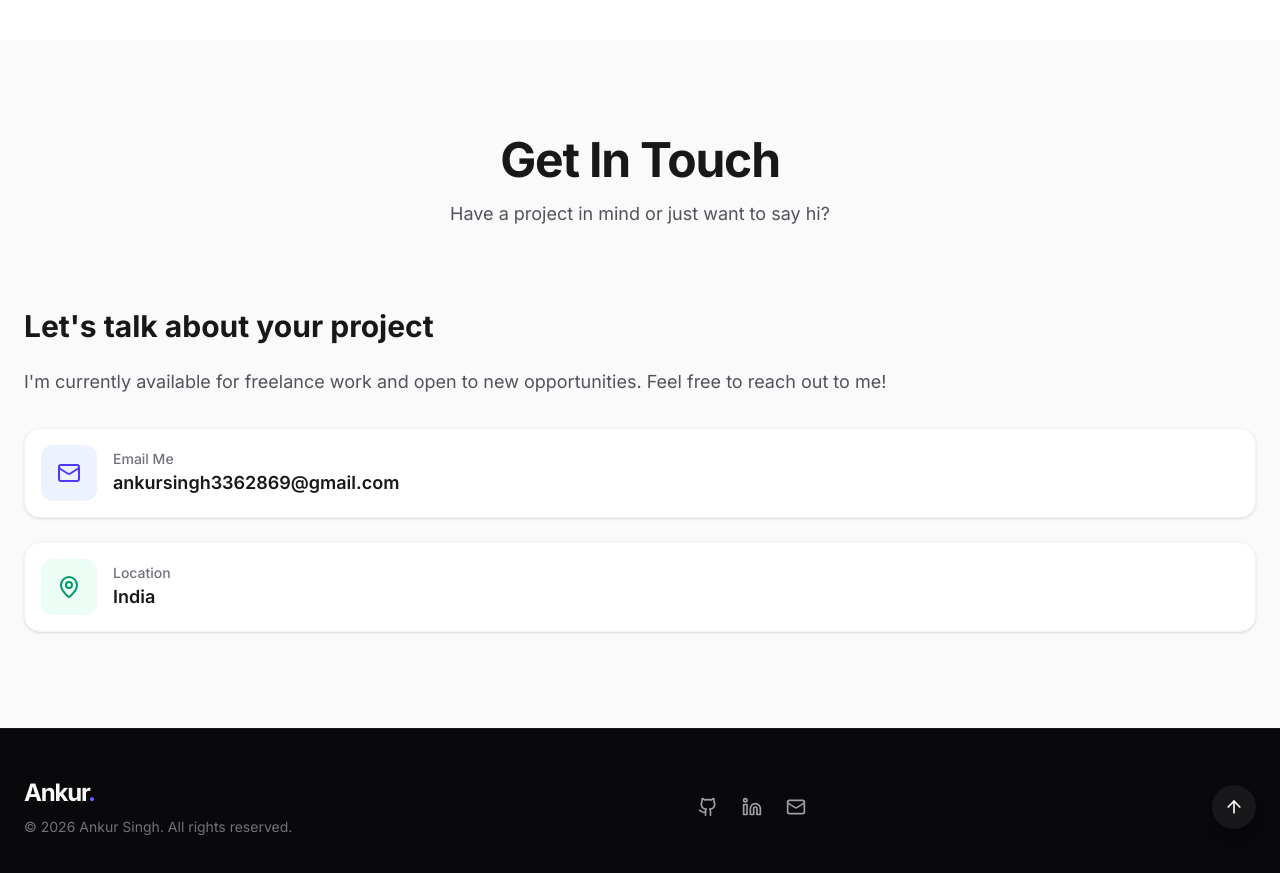
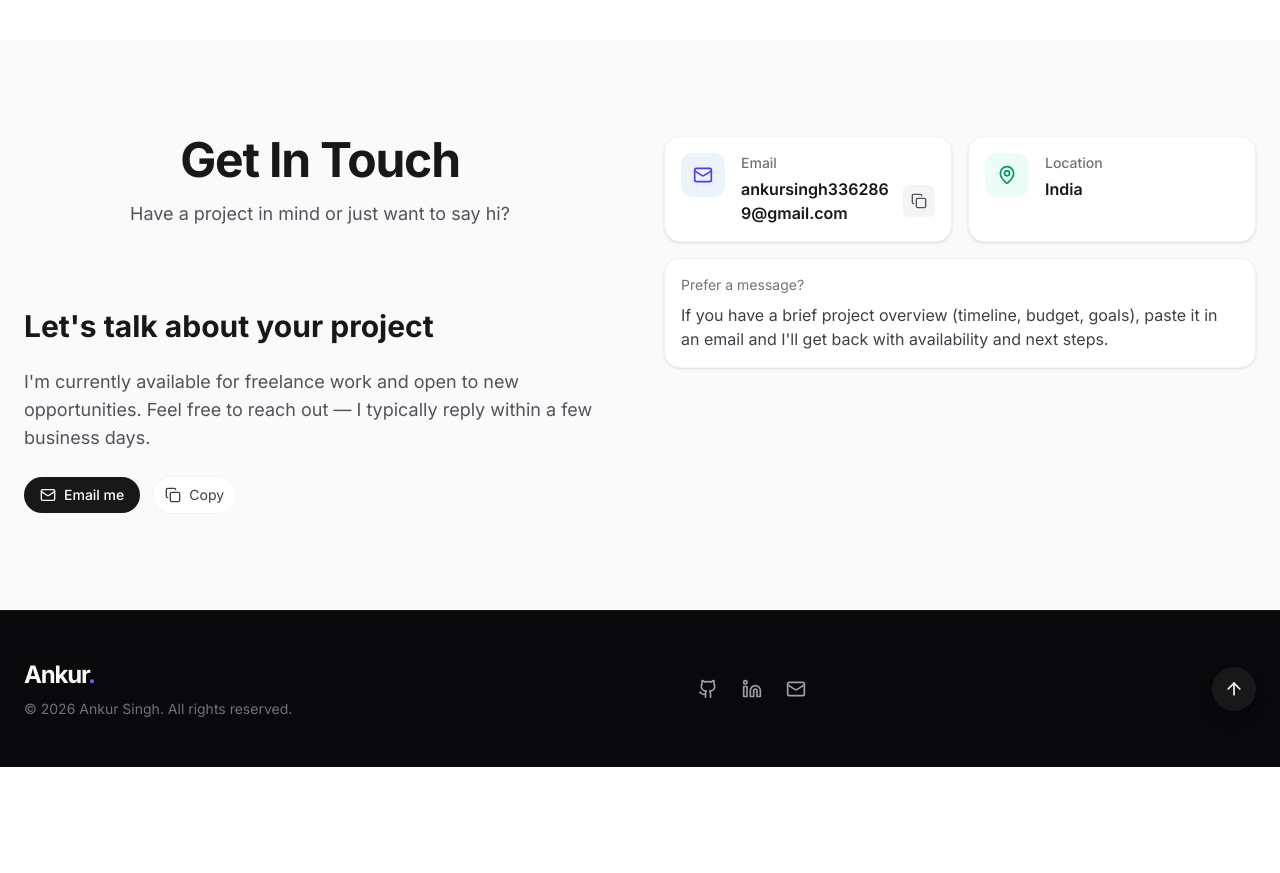
Before and after one commit to Ankur33657/portfolio-website, a React (Vite) app: page / in a window 1280 px wide. Shown: the part 8580-9453 px from the top of the page. After the commit the page ends 9347 px from the top, so only its background shows below. Built offline with nearby package versions, Linux system fonts and the light colour scheme; no server answers.

Commit message:
refactor: Enhance contact section with copy-to-clipboard functionality and simplify Navbar's mobile UI by removing the menu toggle.

```diff
--- a/src/components/layout/Navbar.tsx
+++ b/src/components/layout/Navbar.tsx
@@ -86,27 +86,16 @@ export function Navbar() {
           </button>
         </nav>
 
-        {/* Mobile Menu Toggle */}
         <div className="flex items-center gap-4 md:hidden">
           <button
             onClick={toggleTheme}
-            className="p-2 rounded-full hover:bg-zinc-100 dark:hover:bg-zinc-800 transition-colors text-zinc-600 dark:text-zinc-400"
+            className="p-2 mr-2  rounded-full hover:bg-zinc-100 dark:hover:bg-zinc-800 transition-colors text-zinc-600 dark:text-zinc-400"
             aria-label="Toggle Theme"
           >
             {isDarkMode ? (
               <Sun className="w-5 h-5" />
             ) : (
               <Moon className="w-5 h-5" />
-            )}
-          </button>
-          <button
-            onClick={() => setIsMobileMenuOpen(!isMobileMenuOpen)}
-            className="p-2 text-zinc-600 dark:text-zinc-400"
-          >
-            {isMobileMenuOpen ? (
-              <X className="w-6 h-6" />
-            ) : (
-              <Menu className="w-6 h-6" />
             )}
           </button>
         </div>
--- a/src/components/sections/Contact.tsx
+++ b/src/components/sections/Contact.tsx
@@ -1,68 +1,136 @@
-import React, { useState } from 'react';
-import { motion } from 'motion/react';
-import { SectionHeading } from '@/components/ui/SectionHeading';
-import { portfolioData } from '@/data/portfolio';
-import { Mail, MapPin, Phone } from 'lucide-react';
+import React from "react";
+import { motion } from "framer-motion";
+import { Mail, MapPin, Copy } from "lucide-react";
+import { portfolioData } from "@/data/portfolio";
+import { SectionHeading } from "@/components/ui/SectionHeading";
 
 export function Contact() {
   const { personal } = portfolioData;
 
+  const handleCopy = async (text) => {
+    try {
+      await navigator.clipboard.writeText(text);
+      // small visual affordance: use native alert as a fallback (keep it tiny)
+      // in a real app replace with a non-blocking toast/snackbar
+      alert("Copied to clipboard");
+    } catch (e) {
+      console.error("copy failed", e);
+    }
+  };
 
   return (
-    <section id="contact" className="py-24 bg-zinc-50 dark:bg-zinc-950">
+    <section
+      id="contact"
+      className="py-20 md:py-24 bg-zinc-50 dark:bg-zinc-950"
+    >
       <div className="max-w-7xl mx-auto px-6">
-        <SectionHeading
-          title="Get In Touch"
-          subtitle="Have a project in mind or just want to say hi?"
-        />
-
-        <div className="grid mx-auto">
+        <div className="grid grid-cols-1 md:grid-cols-2 gap-12 items-start">
+          {/* left: heading + intro */}
           <motion.div
-            initial={{ opacity: 0, x: -50 }}
+            initial={{ opacity: 0, x: -30 }}
             whileInView={{ opacity: 1, x: 0 }}
             viewport={{ once: true, margin: "-100px" }}
-            transition={{ duration: 0.5 }}
-            className="space-y-8"
+            transition={{ duration: 0.45 }}
+            className="space-y-6"
           >
-            <h3 className="text-3xl font-bold text-zinc-900 dark:text-zinc-50 mb-6">
-              Let's talk about your project
+            <SectionHeading
+              title="Get In Touch"
+              subtitle="Have a project in mind or just want to say hi?"
+            />
+
+            <h3 className="text-2xl md:text-3xl font-bold text-zinc-900 dark:text-zinc-50">
+              Let&apos;s talk about your project
             </h3>
-            <p className="text-lg text-zinc-600 dark:text-zinc-400 mb-8">
-              I'm currently available for freelance work and open to new
-              opportunities. Feel free to reach out to me!
+
+            <p className="text-base md:text-lg text-zinc-600 dark:text-zinc-400">
+              I&apos;m currently available for freelance work and open to new
+              opportunities. Feel free to reach out — I typically reply within a
+              few business days.
             </p>
 
-            <div className="space-y-6">
-              <div className="flex items-center gap-4 p-4 bg-white dark:bg-zinc-900 rounded-2xl shadow-sm border border-zinc-100 dark:border-zinc-800 hover:shadow-md transition-shadow">
-                <div className="p-4 bg-indigo-50 dark:bg-indigo-900/30 text-indigo-600 dark:text-indigo-400 rounded-xl">
-                  <Mail className="w-6 h-6" />
+            {/* Optional: small CTA row on mobile */}
+            <div className="flex gap-3 items-center">
+              <a
+                href={`mailto:${personal.email}`}
+                className="inline-flex items-center gap-2 px-4 py-2 bg-zinc-900 dark:bg-zinc-50 text-white dark:text-zinc-900 rounded-full text-sm font-medium hover:opacity-90 transition"
+                aria-label={`Email ${personal.email}`}
+              >
+                <Mail className="w-4 h-4" />
+                Email me
+              </a>
+
+              <button
+                type="button"
+                onClick={() => handleCopy(personal.email)}
+                className="inline-flex items-center gap-2 px-3 py-2 bg-white dark:bg-zinc-900 border border-zinc-100 dark:border-zinc-800 rounded-full text-sm text-zinc-700 dark:text-zinc-300 hover:shadow-sm transition"
+                aria-label="Copy email to clipboard"
+              >
+                <Copy className="w-4 h-4" />
+                <span className="hidden sm:inline">Copy</span>
+              </button>
+            </div>
+          </motion.div>
+
+          {/* right: contact cards */}
+          <motion.div
+            initial={{ opacity: 0, x: 30 }}
+            whileInView={{ opacity: 1, x: 0 }}
+            viewport={{ once: true, margin: "-100px" }}
+            transition={{ duration: 0.45 }}
+            className="space-y-4"
+          >
+            <div className="grid grid-cols-1 sm:grid-cols-2 gap-4">
+              <div className="flex items-start gap-4 p-4 bg-white dark:bg-zinc-900 rounded-2xl shadow-sm border border-zinc-100 dark:border-zinc-800 hover:shadow-md transition-shadow">
+                <div className="p-3 bg-indigo-50 dark:bg-indigo-900/30 text-indigo-600 dark:text-indigo-400 rounded-xl">
+                  <Mail className="w-5 h-5" />
                 </div>
-                <div>
+                <div className="flex-1">
                   <p className="text-sm font-medium text-zinc-500 dark:text-zinc-400">
-                    Email Me
+                    Email
                   </p>
-                  <a
-                    href={`mailto:${personal.email}`}
-                    className="text-lg font-semibold text-zinc-900 dark:text-zinc-50 hover:text-indigo-600 dark:hover:text-indigo-400 transition-colors"
-                  >
-                    {personal.email}
-                  </a>
+                  <div className="mt-1 flex items-center gap-3">
+                    <a
+                      href={`mailto:${personal.email}`}
+                      className="text-sm md:text-base font-semibold text-zinc-900 dark:text-zinc-50 hover:text-indigo-600 dark:hover:text-indigo-400 transition-colors break-all"
+                    >
+                      {personal.email}
+                    </a>
+                    <button
+                      onClick={() => handleCopy(personal.email)}
+                      className="p-2 rounded-md bg-zinc-100 dark:bg-zinc-800 text-zinc-600 dark:text-zinc-300 hover:bg-zinc-200 dark:hover:bg-zinc-700 transition"
+                      aria-label="Copy email"
+                    >
+                      <Copy className="w-4 h-4" />
+                    </button>
+                  </div>
                 </div>
               </div>
 
-              <div className="flex items-center gap-4 p-4 bg-white dark:bg-zinc-900 rounded-2xl shadow-sm border border-zinc-100 dark:border-zinc-800 hover:shadow-md transition-shadow">
-                <div className="p-4 bg-emerald-50 dark:bg-emerald-900/30 text-emerald-600 dark:text-emerald-400 rounded-xl">
-                  <MapPin className="w-6 h-6" />
+              <div className="flex items-start gap-4 p-4 bg-white dark:bg-zinc-900 rounded-2xl shadow-sm border border-zinc-100 dark:border-zinc-800 hover:shadow-md transition-shadow">
+                <div className="p-3 bg-emerald-50 dark:bg-emerald-900/30 text-emerald-600 dark:text-emerald-400 rounded-xl">
+                  <MapPin className="w-5 h-5" />
                 </div>
-                <div>
+                <div className="flex-1">
                   <p className="text-sm font-medium text-zinc-500 dark:text-zinc-400">
                     Location
                   </p>
-                  <p className="text-lg font-semibold text-zinc-900 dark:text-zinc-50">
+                  <p className="mt-1 text-sm md:text-base font-semibold text-zinc-900 dark:text-zinc-50">
                     {personal.location}
                   </p>
                 </div>
               </div>
+            </div>
+
+            {/* full-width card (desktop) */}
+            <div className="p-4 bg-white dark:bg-zinc-900 rounded-2xl shadow-sm border border-zinc-100 dark:border-zinc-800 hover:shadow-md transition-shadow">
+              <p className="text-sm text-zinc-500 dark:text-zinc-400">
+                Prefer a message?
+              </p>
+              <p className="mt-2 text-sm md:text-base text-zinc-700 dark:text-zinc-300">
+                If you have a brief project overview (timeline, budget, goals),
+                paste it in an email and I&apos;ll get back with availability
+                and next steps.
+              </p>
             </div>
           </motion.div>
         </div>
```
